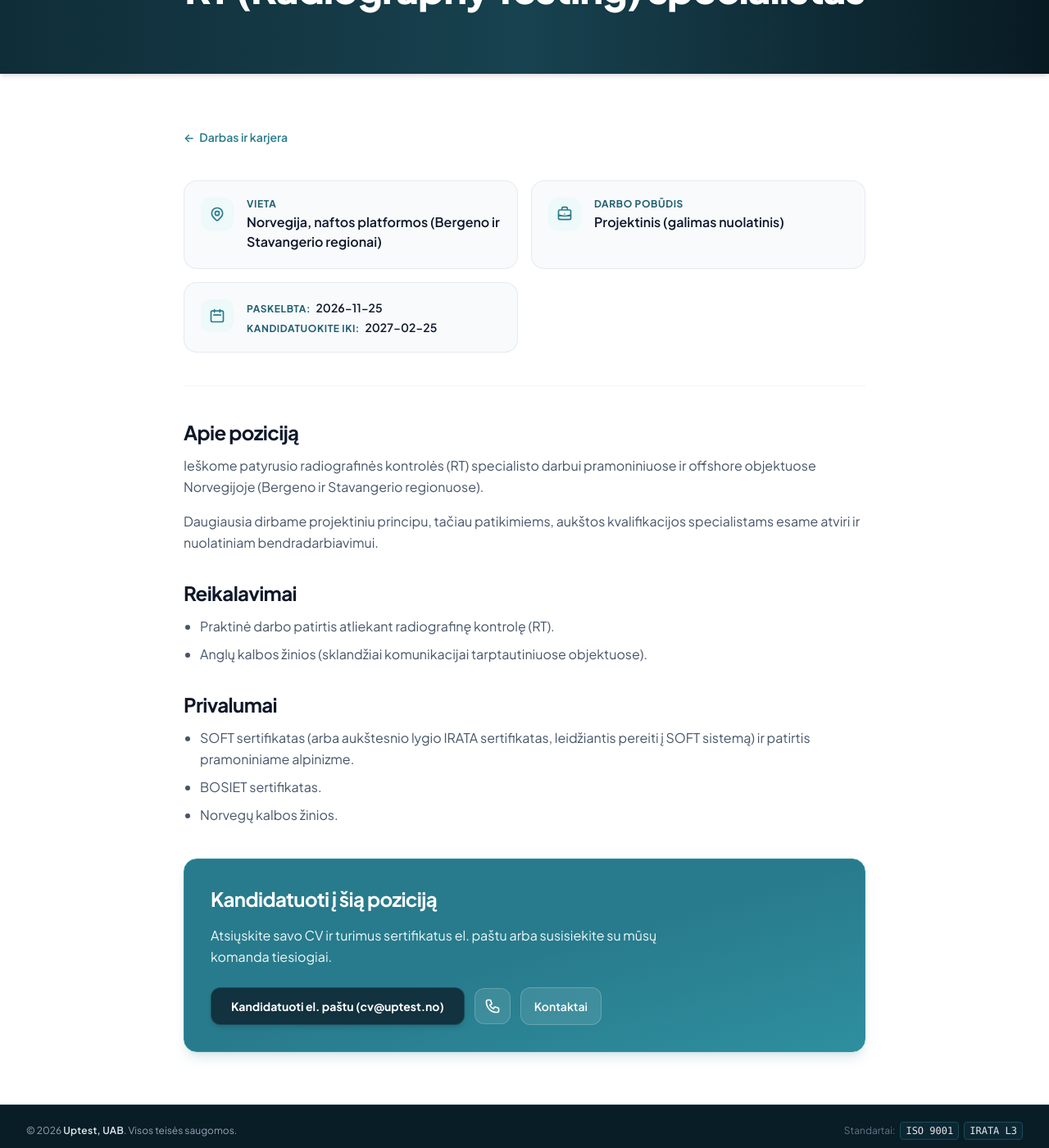
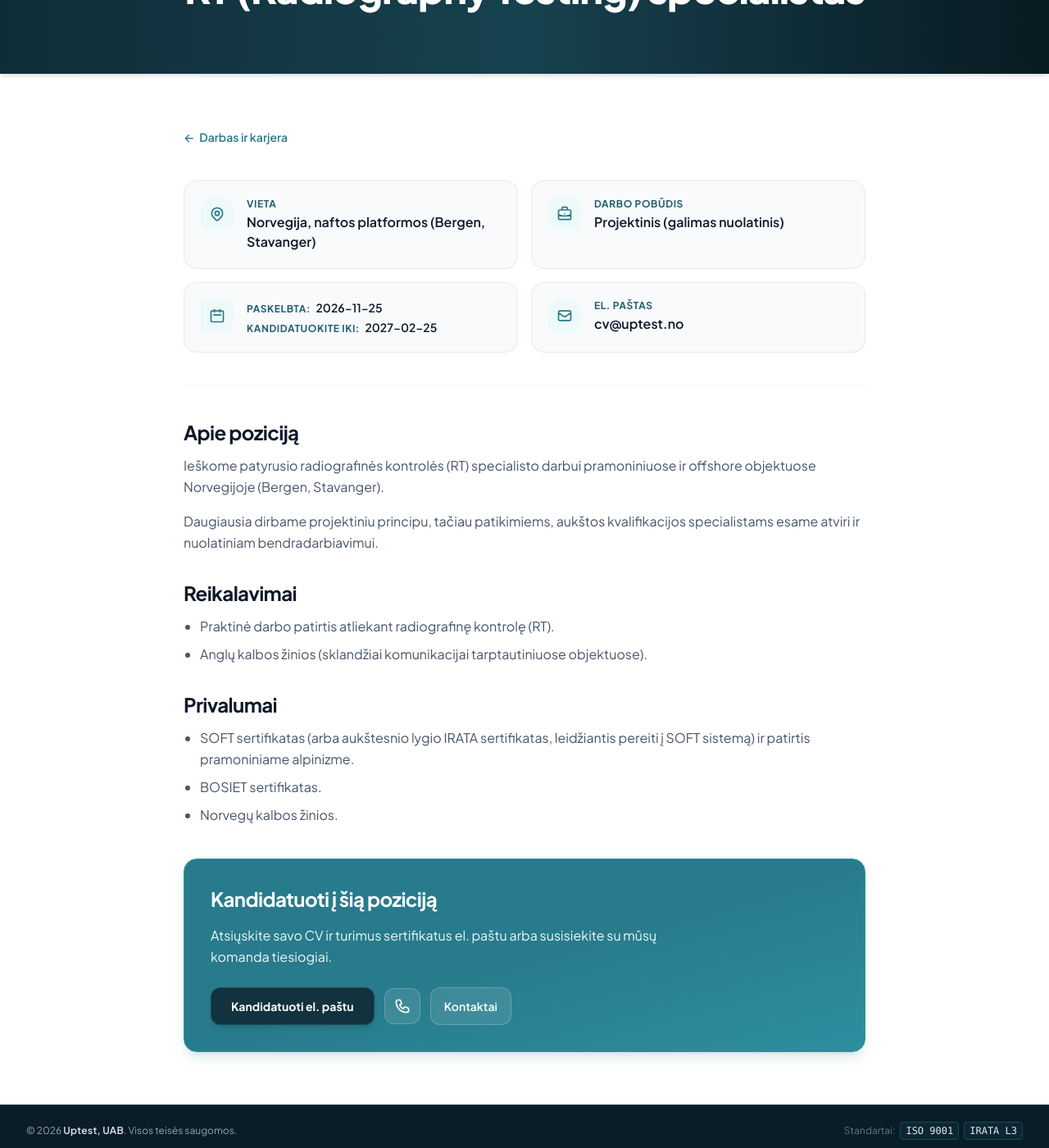
Before and after one commit to UptestNO/uptest.no, a Jekyll site: the page built from _jobs/lt-rt-specialistas.md, in a window 1280 px wide and 1400 px high, scrolled down 264 px. Shown: the whole window at 82% size. Built offline with Jekyll 4.4.1, drawn with Linux system fonts in a browser that asks for light colours.

Commit message:
fix-jobs

```diff
--- a/_jobs/lt-rt-specialistas.md
+++ b/_jobs/lt-rt-specialistas.md
@@ -7,21 +7,21 @@ active: true
 
 title: "RT (Radiography Testing) specialistas"
 meta_title: "RT (radiografinės kontrolės) specialistas – Norvegija | Uptest karjera"
-summary: "Ieškome patyrusio radiografinės kontrolės (RT) specialisto darbui pramoniniuose ir offshore objektuose Norvegijoje (Bergeno ir Stavangerio regionuose)."
+summary: "Ieškome patyrusio radiografinės kontrolės (RT) specialisto darbui pramoniniuose ir offshore objektuose Norvegijoje (Bergen, Stavanger)."
 
 date_posted: "2026-11-25"
 valid_through: "2027-02-25"
 employment_type: ["CONTRACTOR", "FULL_TIME"]
 employment_type_display: "Projektinis (galimas nuolatinis)"
 
-location_display: "Norvegija, naftos platformos (Bergeno ir Stavangerio regionai)"
+location_display: "Norvegija, naftos platformos (Bergen, Stavanger)"
 location_city: "Bergen, Stavanger"
 location_country: "NO"
 ---
 
 ## Apie poziciją
 
-Ieškome patyrusio radiografinės kontrolės (RT) specialisto darbui pramoniniuose ir offshore objektuose Norvegijoje (Bergeno ir Stavangerio regionuose).
+Ieškome patyrusio radiografinės kontrolės (RT) specialisto darbui pramoniniuose ir offshore objektuose Norvegijoje (Bergen, Stavanger).
 
 Daugiausia dirbame projektiniu principu, tačiau patikimiems, aukštos kvalifikacijos specialistams esame atviri ir nuolatiniam bendradarbiavimui.
 
--- a/_layouts/job.html
+++ b/_layouts/job.html
@@ -172,6 +172,20 @@
                     </div>
                 </div>
                 {% endif %}
+
+                {% if page.active != false %}
+                <a href="mailto:{{ apply_email }}?subject={{ page.title | uri_escape }}" class="bg-slate-50 rounded-2xl p-5 border border-slate-200/80 hover:border-brand-500 transition-colors flex items-start gap-4 group">
+                    <div class="w-10 h-10 rounded-xl bg-brand-50 text-brand-600 group-hover:bg-brand-500 group-hover:text-white transition-colors flex items-center justify-center flex-shrink-0">
+                        <svg class="w-5 h-5" fill="none" stroke="currentColor" viewBox="0 0 24 24">
+                            <path stroke-linecap="round" stroke-linejoin="round" stroke-width="2" d="M3 8l7.89 5.26a2 2 0 002.22 0L21 8M5 19h14a2 2 0 002-2V7a2 2 0 00-2-2H5a2 2 0 00-2 2v10a2 2 0 002 2z"/>
+                        </svg>
+                    </div>
+                    <div class="space-y-0.5 min-w-0">
+                        <div class="text-xs font-bold uppercase tracking-wider text-brand-700">{{ c.email_label }}</div>
+                        <div class="text-sm sm:text-base font-semibold text-slate-900 group-hover:text-brand-600 transition-colors truncate">{{ apply_email }}</div>
+                    </div>
+                </a>
+                {% endif %}
             </div>
 
             <hr class="border-slate-100">
@@ -191,7 +205,7 @@
 
                 <div class="pt-2 flex flex-wrap items-center gap-3">
                     <a href="mailto:{{ apply_email }}?subject={{ page.title | uri_escape }}" class="inline-flex items-center justify-center px-6 py-3 rounded-xl font-bold text-sm text-white bg-brand-900 hover:bg-brand-800 shadow-md hover:shadow-lg transition-all border border-brand-700/60">
-                        {{ j.apply_btn }} ({{ apply_email }})
+                        {{ j.apply_btn }}
                     </a>
 
                     <a href="tel:{{ c.phone }}" aria-label="{{ c.phone_label }}" class="w-11 h-11 rounded-xl bg-white/10 hover:bg-white/20 text-white flex items-center justify-center transition-all border border-white/20 hover:border-white/40">
```
Also changed, not shown: _jobs/en-rt-specialist.md (+3 -3 lines), _jobs/no-rt-spesialist.md (+3 -3 lines).
